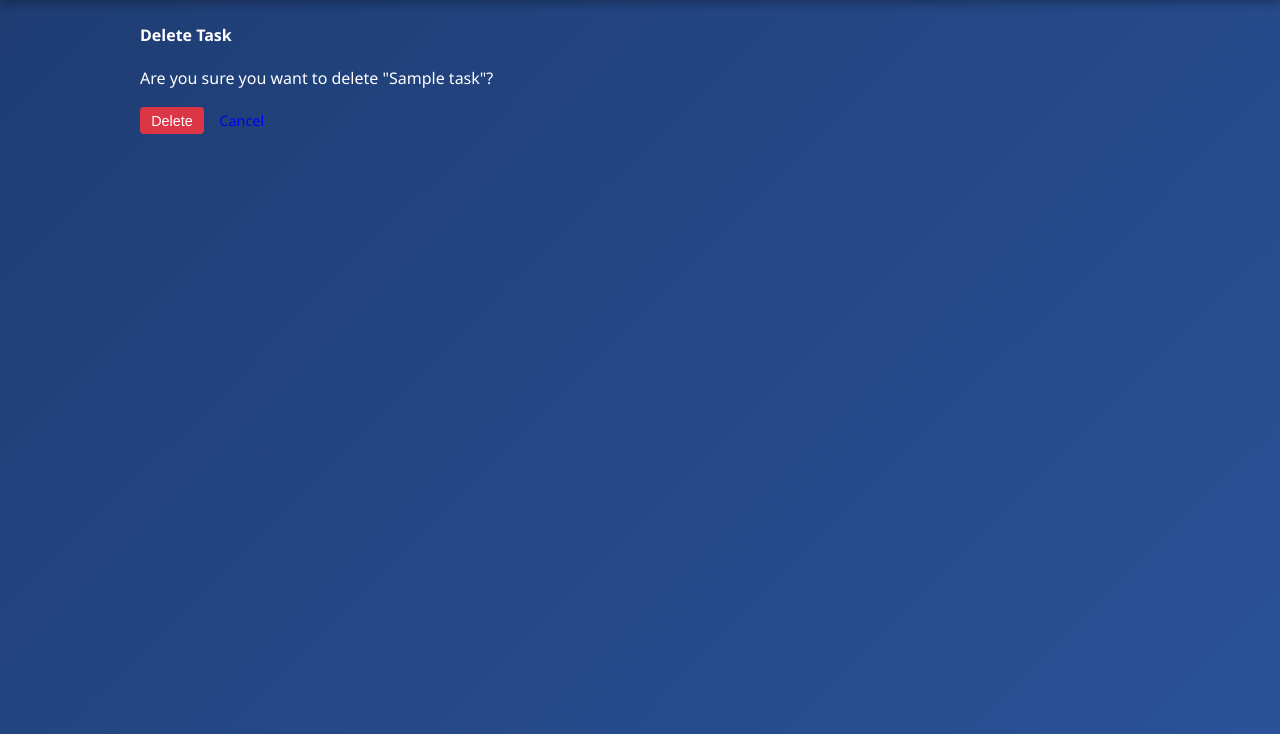
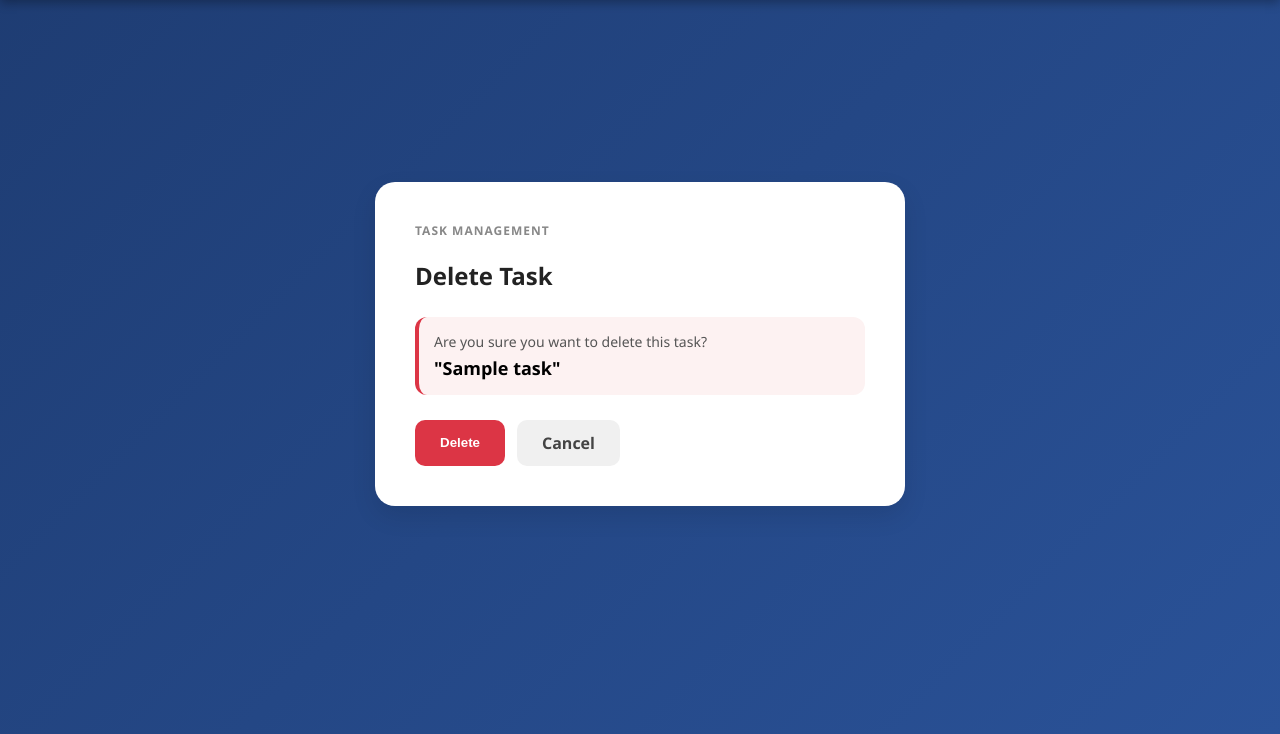
Before and after one commit to Mohammadiaa/-django-todo-cbv, a Django app: page /tasks/delete/1/ in a window 1280 px wide. Shown: the part 66-800 px from the top of the page. Run offline with Django 5.2, Linux system fonts and the light colour scheme; a user stored in the database is signed in; tables that the repository leaves empty hold one stand-in row (values such as "Sample post"); grey boxes marked "Sample" are stand-in pictures.

Commit message:
Update delete task template UI

```diff
--- a/static/css/style.css
+++ b/static/css/style.css
@@ -588,3 +588,87 @@ body {
     color: #1e293b;
     letter-spacing: -0.5px;
 }
+
+
+
+/* Center wrapper */
+.delete-container {
+    display: flex;
+    justify-content: center;
+    align-items: center;
+    min-height: 80vh;
+}
+
+/* White Box Style */
+.confirm-box {
+    background: #ffffff;
+    padding: 40px;
+    border-radius: 20px;
+    box-shadow: 0 10px 25px rgba(0,0,0,0.1);
+    width: 100%;
+    max-width: 450px;
+}
+
+.confirm-box .label {
+    font-size: 12px;
+    font-weight: 700;
+    color: #888;
+    text-transform: uppercase;
+    letter-spacing: 1px;
+    margin-bottom: 8px;
+    display: block;
+}
+
+.confirm-box h2 {
+    font-weight: 800;
+    color: #222;
+    margin-bottom: 25px;
+}
+
+.item-to-delete {
+    background: #fdf2f2;
+    padding: 15px;
+    border-radius: 12px;
+    margin-bottom: 25px;
+    border-left: 4px solid #dc3545;
+}
+
+.item-to-delete p {
+    margin: 0;
+    color: #555;
+    font-size: 14px;
+}
+
+.item-to-delete strong {
+    display: block;
+    margin-top: 5px;
+    color: #000;
+    font-size: 18px;
+}
+
+/* Button styles */
+.actions {
+    display: flex;
+    gap: 12px;
+}
+
+.btn-del {
+    background: #dc3545;
+    color: white;
+    border: none;
+    padding: 12px 25px;
+    border-radius: 10px;
+    font-weight: 600;
+    cursor: pointer;
+    text-decoration: none;
+}
+
+.btn-can {
+    background: #f0f0f0;
+    color: #444;
+    padding: 12px 25px;
+    border-radius: 10px;
+    font-weight: 600;
+    text-decoration: none;
+    display: inline-block;
+}
--- a/templates/tasks/task_confirm_delete.html
+++ b/templates/tasks/task_confirm_delete.html
@@ -1,12 +1,23 @@
 {% extends 'base.html' %}
-{% block content %}
 {% load static %}
 
-<h4>Delete Task</h4>
-<p>Are you sure you want to delete "{{ object }}"?</p>
-<form method="post">
-  {% csrf_token %}
-  <button class="btn btn-danger">Delete</button>
-  <a href="/" class="btn btn-secondary">Cancel</a>
-</form>
+{% block content %}
+<div class="delete-container">
+    <div class="confirm-box">
+        <span class="label">Task Management</span>
+        <h2>Delete Task</h2>
+
+        <div class="item-to-delete">
+            <p>Are you sure you want to delete this task?</p>
+            <strong>"{{ object }}"</strong>
+        </div>
+
+        <form method="post" class="actions">
+            {% csrf_token %}
+            <!-- Original links and logic preserved -->
+            <button type="submit" class="btn-del">Delete</button>
+            <a href="{% url "tasks:task_list" %}" class="btn-can">Cancel</a>
+        </form>
+    </div>
+</div>
 {% endblock %}
```
